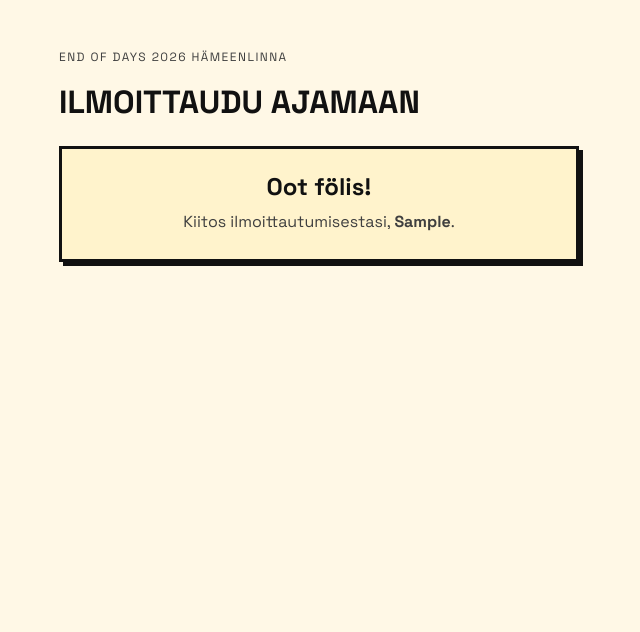
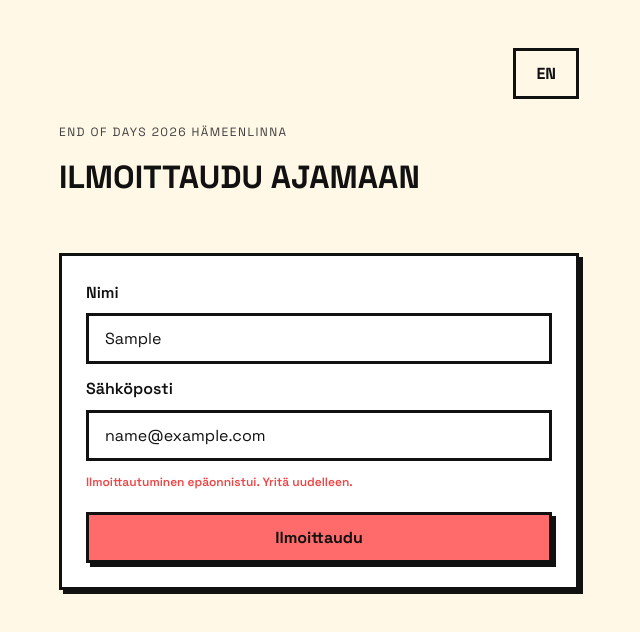
Before and after one commit to Leebossi/tqhcfr.cc, a React (Vite) app in the folder EOD-form/: page / in a window 1280 px wide. Both pictures are taken after typing "Sample", "name@example.com" into the empty fields and a click on the button "Ilmoittaudu". Shown: the top 632 px of the page, without its empty margins (321-961 px from the left). Built offline with nearby package versions, Linux system fonts and the light colour scheme; no server answers.

Commit message:
supabase connected

```diff
--- a/EOD-form/package.json
+++ b/EOD-form/package.json
@@ -10,6 +10,7 @@
     "preview": "vite preview"
   },
   "dependencies": {
+    "@supabase/supabase-js": "^2.104.1",
     "react": "^19.2.5",
     "react-dom": "^19.2.5"
   },
--- a/EOD-form/src/App.tsx
+++ b/EOD-form/src/App.tsx
@@ -1,98 +1,183 @@
+import { useState } from "react";
+import { supabase } from "./supabase";
 
-import { useState } from 'react'
+type FormState = { name: string; email: string };
+type Errors = Partial<FormState>;
+type Language = "fi" | "en";
 
-type FormState = { name: string; email: string }
-type Errors = Partial<FormState>
+const i18n: Record<Language, Record<string, string>> = {
+  fi: {
+    event: "End Of Days 2026 Hämeenlinna",
+    title: "Ilmoittaudu ajamaan",
+    nameLabel: "Nimi",
+    emailLabel: "Sähköposti",
+    nameError: "Nimi on pakollinen.",
+    emailErrorRequired: "Sähköposti on pakollinen.",
+    emailErrorInvalid: "Anna kelvollinen sähköpostiosoite.",
+    submitError: "Ilmoittautuminen epäonnistui. Yritä uudelleen.",
+    submitting: "Lähetetään…",
+    submit: "Ilmoittaudu",
+    successTitle: "Oot fölis!",
+    successMessage: "Kiitos ilmoittautumisestasi, {name}.",
+  },
+  en: {
+    event: "End Of Days 2026 Hämeenlinna",
+    title: "Register to ride",
+    nameLabel: "Name",
+    emailLabel: "Email",
+    nameError: "Name is required.",
+    emailErrorRequired: "Email is required.",
+    emailErrorInvalid: "Enter a valid email address.",
+    submitError: "Registration failed. Try again.",
+    submitting: "Submitting…",
+    submit: "Register",
+    successTitle: "You're in!",
+    successMessage: "Thanks for registering, {name}.",
+  },
+};
 
-function validate(values: FormState): Errors {
-  const errors: Errors = {}
-  if (!values.name.trim()) errors.name = 'Nimi on pakollinen.'
+function validate(values: FormState, lang: Language): Errors {
+  const t = i18n[lang];
+  const errors: Errors = {};
+  if (!values.name.trim()) errors.name = t.nameError;
   if (!values.email.trim()) {
-    errors.email = 'Sähköposti on pakollinen.'
+    errors.email = t.emailErrorRequired;
   } else if (!/^[^\s@]+@[^\s@]+\.[^\s@]+$/.test(values.email)) {
-    errors.email = 'Anna kelvollinen sähköpostiosoite.'
+    errors.email = t.emailErrorInvalid;
   }
-  return errors
+  return errors;
 }
 
 function App() {
-  const [values, setValues] = useState<FormState>({ name: '', email: '' })
-  const [errors, setErrors] = useState<Errors>({})
-  const [submitted, setSubmitted] = useState(false)
+  const [lang, setLang] = useState<Language>("fi");
+  const [values, setValues] = useState<FormState>({ name: "", email: "" });
+  const [errors, setErrors] = useState<Errors>({});
+  const [submitted, setSubmitted] = useState(false);
+  const [loading, setLoading] = useState(false);
+  const [serverError, setServerError] = useState<string | null>(null);
+
+  const t = i18n[lang];
 
   function handleChange(e: React.ChangeEvent<HTMLInputElement>) {
-    const { name, value } = e.target
-    setValues(prev => ({ ...prev, [name]: value }))
+    const { name, value } = e.target;
+    setValues((prev) => ({ ...prev, [name]: value }));
     if (errors[name as keyof Errors]) {
-      setErrors(prev => ({ ...prev, [name]: undefined }))
+      setErrors((prev) => ({ ...prev, [name]: undefined }));
     }
   }
 
-  function handleSubmit(e: React.SubmitEvent) {
-    e.preventDefault()
-    const errs = validate(values)
+  function toggleLanguage() {
+    setLang(lang === "fi" ? "en" : "fi");
+  }
+
+  async function handleSubmit(e: React.SubmitEvent<HTMLFormElement>) {
+    e.preventDefault();
+    const errs = validate(values, lang);
     if (Object.keys(errs).length > 0) {
-      setErrors(errs)
-      return
+      setErrors(errs);
+      return;
     }
-    setSubmitted(true)
+    setLoading(true);
+    setServerError(null);
+    const { error } = await supabase
+      .from("registrations")
+      .insert({ name: values.name, email: values.email });
+    setLoading(false);
+    if (error) {
+      setServerError(t.submitError);
+      return;
+    }
+    setSubmitted(true);
   }
 
   return (
-    <div className="container" style={{ paddingTop: 'var(--space-12)' }}>
-      <p className="eyebrow">End Of Days 2026 Hämeenlinna</p>
-      <h1 style={{ fontSize: 'var(--text-3xl)', textTransform: 'uppercase', marginBottom: 'var(--space-6)' }}>
-        Ilmoittaudu ajamaan
-      </h1>
+    <div className="container" style={{ paddingTop: "var(--space-12)" }}>
+      <nav>
+        <button
+          type="button"
+          className="btn btn-ghost"
+          onClick={toggleLanguage}
+        >
+          {lang === "fi" ? "EN" : "FI"}
+        </button>
+      </nav>
+      <div
+        style={{
+          display: "flex",
+          justifyContent: "space-between",
+          alignItems: "center",
+          marginBottom: "var(--space-8)",
+        }}
+      >
+        <div>
+          <p className="eyebrow">{t.event}</p>
+          <h1
+            style={{
+              fontSize: "var(--text-3xl)",
+              textTransform: "uppercase",
+              marginBottom: "var(--space-6)",
+            }}
+          >
+            {t.title}
+          </h1>
+        </div>
+      </div>
 
       {submitted ? (
         <div className="success-box">
-          <h2>Oot fölis!</h2>
-          <p style={{ margin: 0, color: 'var(--color-muted)' }}>
-            Kiitos ilmoittautumisestasi, <strong>{values.name}</strong>.
+          <h2>{t.successTitle}</h2>
+          <p style={{ margin: 0, color: "var(--color-muted)" }}>
+            {t.successMessage.replace("{name}", values.name)}
           </p>
         </div>
       ) : (
         <div className="surface">
           <form className="card stack" onSubmit={handleSubmit} noValidate>
-            <label className="stack" style={{ gap: 'var(--space-2)' }}>
-              <span style={{ fontWeight: 600 }}>Nimi</span>
+            <label className="stack" style={{ gap: "var(--space-2)" }}>
+              <span style={{ fontWeight: 600 }}>{t.nameLabel}</span>
               <input
-                className={`input${errors.name ? ' is-error' : ''}`}
+                className={`input${errors.name ? " is-error" : ""}`}
                 type="text"
                 name="name"
                 value={values.name}
                 onChange={handleChange}
                 autoComplete="name"
               />
-              {errors.name && <span className="field-error">{errors.name}</span>}
+              {errors.name && (
+                <span className="field-error">{errors.name}</span>
+              )}
             </label>
 
-            <label className="stack" style={{ gap: 'var(--space-2)' }}>
-              <span style={{ fontWeight: 600 }}>Sähköposti</span>
+            <label className="stack" style={{ gap: "var(--space-2)" }}>
+              <span style={{ fontWeight: 600 }}>{t.emailLabel}</span>
               <input
-                className={`input${errors.email ? ' is-error' : ''}`}
+                className={`input${errors.email ? " is-error" : ""}`}
                 type="email"
                 name="email"
                 value={values.email}
                 onChange={handleChange}
                 autoComplete="email"
               />
-              {errors.email && <span className="field-error">{errors.email}</span>}
+              {errors.email && (
+                <span className="field-error">{errors.email}</span>
+              )}
             </label>
+
+            {serverError && <span className="field-error">{serverError}</span>}
 
             <button
               type="submit"
               className="btn btn-primary"
-              style={{ marginTop: 'var(--space-2)' }}
+              style={{ marginTop: "var(--space-2)" }}
+              disabled={loading}
             >
-              Ilmoittaudu
+              {loading ? t.submitting : t.submit}
             </button>
           </form>
         </div>
       )}
     </div>
-  )
+  );
 }
 
-export default App
+export default App;
--- a/EOD-form/src/index.css
+++ b/EOD-form/src/index.css
@@ -54,6 +54,12 @@ body {
 
 h1, h2, h3 { line-height: 1.2; margin: 0 0 var(--space-4); }
 p { margin: 0 0 var(--space-4); }
+
+nav {
+  display: flex;
+  place-content: end;
+  gap: var(--space-4);
+}
 
 .container {
 	width: min(520px, 92%);
@@ -147,6 +153,19 @@ p { margin: 0 0 var(--space-4); }
 	cursor: not-allowed;
 }
 
+.btn-ghost {
+	background: transparent;
+	color: var(--color-text);
+	box-shadow: none;
+	width: auto;
+  margin-bottom: var(--space-6);
+}
+
+.btn-ghost:hover:not(:disabled) {
+	transform: translate(-2px, -2px);
+	box-shadow: var(--shadow-sm);
+}
+
 .eyebrow {
 	text-transform: uppercase;
 	letter-spacing: 0.12em;
--- /dev/null
+++ b/EOD-form/src/supabase.ts
@@ -0,0 +1,6 @@
+import { createClient } from '@supabase/supabase-js'
+
+const supabaseUrl = import.meta.env.VITE_SUPABASE_URL as string
+const supabaseKey = import.meta.env.VITE_SUPABASE_PUBLISHABLE_KEY as string
+
+export const supabase = createClient(supabaseUrl, supabaseKey)
```
Also changed, not shown: 2 other files (tests, documents, lock files or other folders).
